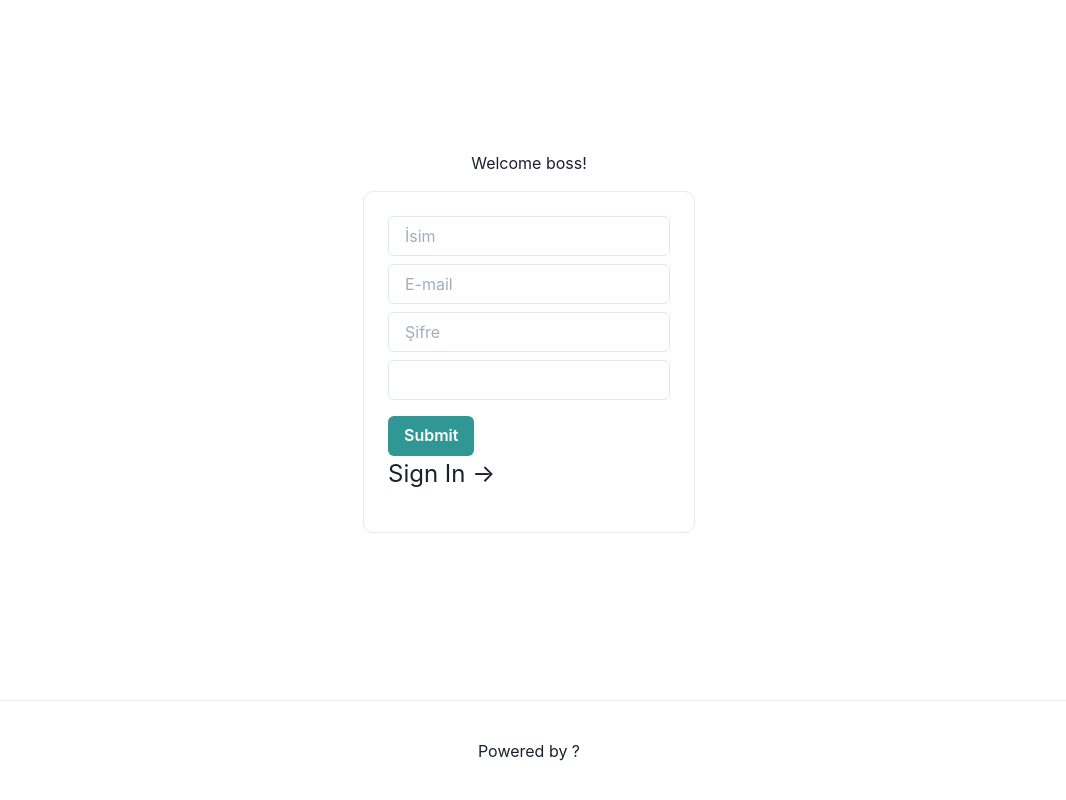
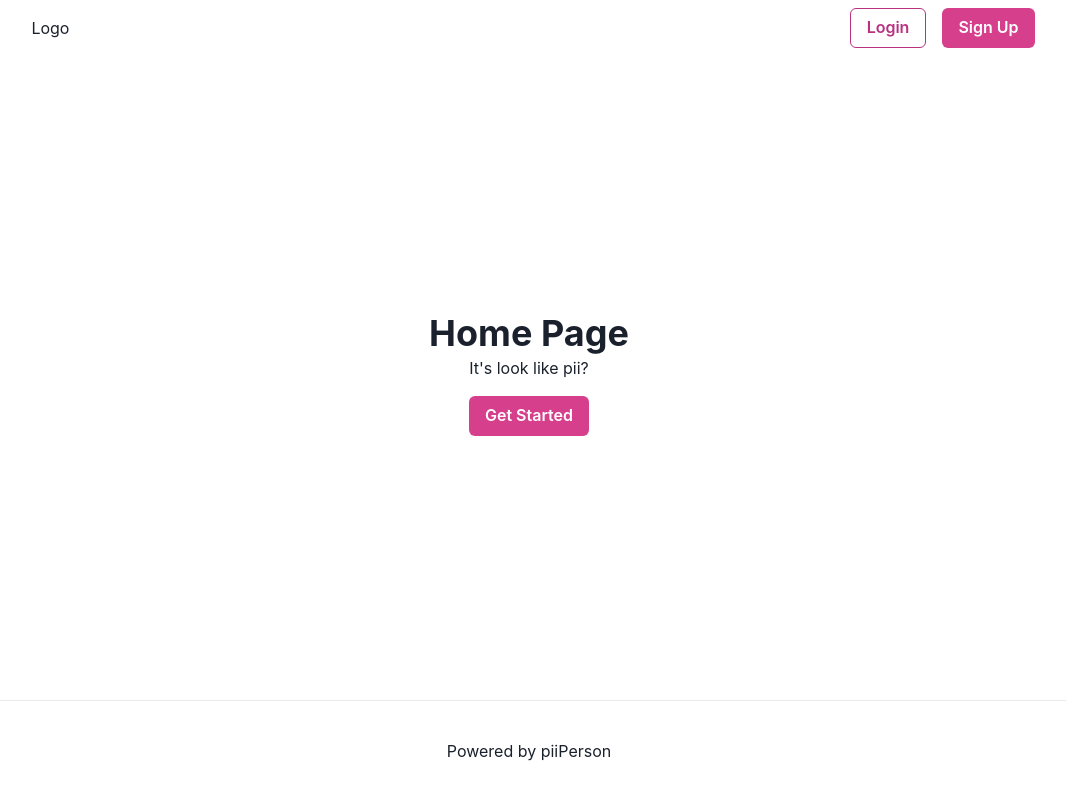
Before and after one commit to omeraksu/piifront, a Next.js app: page / in a window 1280 px wide. Shown: the whole page, without its empty margins (111-1177 px from the left). Built offline with nearby package versions, Linux system fonts and the light colour scheme.

Commit message:
pages created

```diff
--- /dev/null
+++ b/components/header.js
@@ -0,0 +1,26 @@
+import React from "react";
+import { Flex, Spacer, Box, Text, Button } from "@chakra-ui/react";
+import Link from "next/link";
+
+function Header() {
+  return (
+    <header style={{ marginTop: 8, width: "80%" }}>
+      <Flex align="center">
+        <Box p={2}>
+          <Text size={4}>Logo</Text>
+        </Box>
+        <Spacer />
+        <Box>
+          <Button colorScheme="pink" variant="outline" mr={4}>
+            <Link href="/login">Login</Link>
+          </Button>
+          <Button colorScheme="pink" variant="solid">
+            <Link href="/signup">Sign Up</Link>
+          </Button>
+        </Box>
+      </Flex>
+    </header>
+  );
+}
+
+export default Header;
--- /dev/null
+++ b/components/layout.js
@@ -0,0 +1,16 @@
+import React from "react";
+
+import styles from "../styles/Home.module.css";
+import Header from "./header";
+
+function Layout({ children }) {
+  return (
+    <>
+      <Header />
+      <main className={styles.main}>{children}</main>
+      <footer className={styles.footer}>Powered by piiPerson</footer>
+    </>
+  );
+}
+
+export default Layout;
--- a/package.json
+++ b/package.json
@@ -17,6 +17,8 @@
     "react": "17.0.1",
     "react-dom": "17.0.1",
     "react-hook-form": "^6.14.0",
+    "styled-components": "^5.2.1",
+    "styled-system": "^5.1.5",
     "swr": "^0.3.11"
   }
 }
--- a/pages/_app.js
+++ b/pages/_app.js
@@ -1,10 +1,11 @@
 import React from "react";
-import { ChakraProvider } from "@chakra-ui/react";
+import { ChakraProvider, extendTheme } from "@chakra-ui/react";
 import "../styles/globals.css";
+import theme from "../styles/theme";
 
 function MyApp({ Component, pageProps }) {
   return (
-    <ChakraProvider resetCSS={true}>
+    <ChakraProvider resetCSS={true} theme={theme}>
       <Component {...pageProps} />
     </ChakraProvider>
   );
--- a/pages/index.js
+++ b/pages/index.js
@@ -1,51 +1,11 @@
-import React, { useRef, useState } from "react";
+import React from "react";
 import Head from "next/head";
-import axios from "axios";
 import styles from "../styles/Home.module.css";
-import {
-  Input,
-  InputGroup,
-  InputRightElement,
-  Button,
-  FormErrorMessage,
-  FormLabel,
-  FormControl,
-} from "@chakra-ui/react";
-import { useForm } from "react-hook-form";
+import Layout from "../components/layout";
+import Link from "next/link";
+import { Button, Text, Heading } from "@chakra-ui/react";
 
 function Home() {
-  const [show, setShow] = useState(false);
-  const { handleSubmit, errors, register, formState, watch } = useForm();
-  const password = useRef({});
-  password.current = watch("password", "");
-  const handleClick = () => setShow(!show);
-
-  function validateName(value) {
-    if (!value) {
-      return "Name is required";
-    } else return true;
-  }
-
-  function validateEmail(value) {
-    if (!value) {
-      return "Email is required";
-    }
-  }
-
-  async function onSubmit(values) {
-    const signupData = {
-      name: values.name,
-      email: values.email,
-      password: values.password,
-    };
-    await axios
-      .post("http://localhost:5000/api/auth/signup", {
-        body: JSON.stringify(signupData),
-      })
-      .then((res) => console.log(res))
-      .catch((err) => console.log(err));
-  }
-
   return (
     <div className={styles.container}>
       <Head>
@@ -53,103 +13,13 @@ function Home() {
         <link rel="icon" href="/favicon.ico" />
       </Head>
 
-      <main className={styles.main}>
-        <h3>Welcome boss!</h3>
-
-        <div className={styles.card}>
-          <form onSubmit={handleSubmit(onSubmit)}>
-            <FormControl isInvalid={errors.name} isRequired id="name">
-              {/*<FormLabel htmlFor="name">İsim</FormLabel>*/}
-              <Input
-                name="name"
-                placeholder="İsim"
-                ref={register({ validate: validateName })}
-              />
-              <FormErrorMessage>
-                {errors.name && errors.name.message}
-              </FormErrorMessage>
-            </FormControl>
-
-            <FormControl isInvalid={errors.email} isRequired id="email" mt={2}>
-              {/*<FormLabel htmlFor="email">E-mail</FormLabel>*/}
-              <Input
-                name="email"
-                placeholder="E-mail"
-                ref={register({
-                  validate: validateEmail,
-                  pattern: /^([\w-\.]+@([\w-]+\.)+[\w-]{2,4})?$/,
-                })}
-              />
-              <FormErrorMessage>
-                {errors.email && "Mail is required"}
-              </FormErrorMessage>
-            </FormControl>
-
-            <FormControl
-              isInvalid={errors.password}
-              isRequired
-              id="password"
-              mt={2}
-            >
-              {/*<FormLabel htmlFor="password">Şifre</FormLabel>*/}
-              <Input
-                name="password"
-                type="password"
-                placeholder="Şifre"
-                ref={register({
-                  required: "You must specify a password",
-                  minLength: {
-                    value: 8,
-                    message: "Password must have at least 8 characters",
-                  },
-                })}
-              />
-              <FormErrorMessage>
-                {errors.password && <p>{errors.password.message}</p>}
-              </FormErrorMessage>
-            </FormControl>
-
-            <FormControl
-              isInvalid={errors.password}
-              isRequired
-              id="password_repeat"
-              mt={2}
-            >
-              {/*<FormLabel htmlFor="password">Şifre</FormLabel>*/}
-              <Input
-                name="password_repeat"
-                type="password"
-                ref={register({
-                  validate: (value) =>
-                    value === password.current || "The passwords do not match",
-                })}
-              />
-              {errors.password_repeat && (
-                <p>{errors.password_repeat.message}</p>
-              )}
-
-              <FormErrorMessage>
-                {errors.password_repeat && "The passwords do not match"}
-              </FormErrorMessage>
-            </FormControl>
-
-            <Button
-              mt={4}
-              colorScheme="teal"
-              isLoading={formState.isSubmitting}
-              type="submit"
-            >
-              Submit
-            </Button>
-          </form>
-
-          <a href="#">
-            <h3>Sign In &rarr;</h3>
-          </a>
-        </div>
-      </main>
-
-      <footer className={styles.footer}>Powered by ?</footer>
+      <Layout>
+        <Heading className={styles.title}>Home Page</Heading>
+        <Text>It's look like pii?</Text>
+        <Button colorScheme="pink" variant="solid" mt={4}>
+          <Link href="/signup">Get Started</Link>
+        </Button>
+      </Layout>
     </div>
   );
 }
--- a/styles/Home.module.css
+++ b/styles/Home.module.css
@@ -19,10 +19,16 @@
 .footer {
   width: 100%;
   height: 100px;
-  border-top: 1px solid #eaeaea;
+  border-top: 0.1rem solid #eaeaea;
   display: flex;
   justify-content: center;
   align-items: center;
+}
+
+.header {
+  display: flex;
+  width: 100%;
+  justify-content: space-around;
 }
 
 .footer img {
@@ -49,7 +55,8 @@
 .title {
   margin: 0;
   line-height: 1.15;
-  font-size: 4rem;
+  font-size: 2.4rem;
+  font-weight: bold;
 }
 
 .title,
--- a/styles/globals.css
+++ b/styles/globals.css
@@ -11,6 +11,9 @@ a {
   text-decoration: none;
 }
 
+a:hover {
+}
+
 * {
   box-sizing: border-box;
 }
--- /dev/null
+++ b/styles/theme.js
@@ -0,0 +1,29 @@
+import { extendTheme } from "@chakra-ui/react";
+
+const theme = extendTheme({
+  breakpoints: ["30em", "48em", "62em", "80em"],
+  colors: {
+    brand: {
+      900: "#1a365d",
+      800: "#153e75",
+      700: "#2a69ac",
+    },
+  },
+  sizes: {
+    full: "100%",
+    "3xs": "14rem",
+    "2xs": "16rem",
+    xs: "20rem",
+    sm: "24rem",
+    md: "28rem",
+    lg: "32rem",
+    xl: "36rem",
+    "2xl": "42rem",
+    "3xl": "48rem",
+    "4xl": "56rem",
+    "5xl": "64rem",
+    "6xl": "72rem",
+  },
+});
+
+export default theme;
```
Also changed, not shown: pages/dashboard.js (added, +13 -0 lines), pages/login.js (added, +33 -0 lines), pages/signup.js (added, +34 -0 lines), 1 other file (tests, documents, lock files or other folders).
